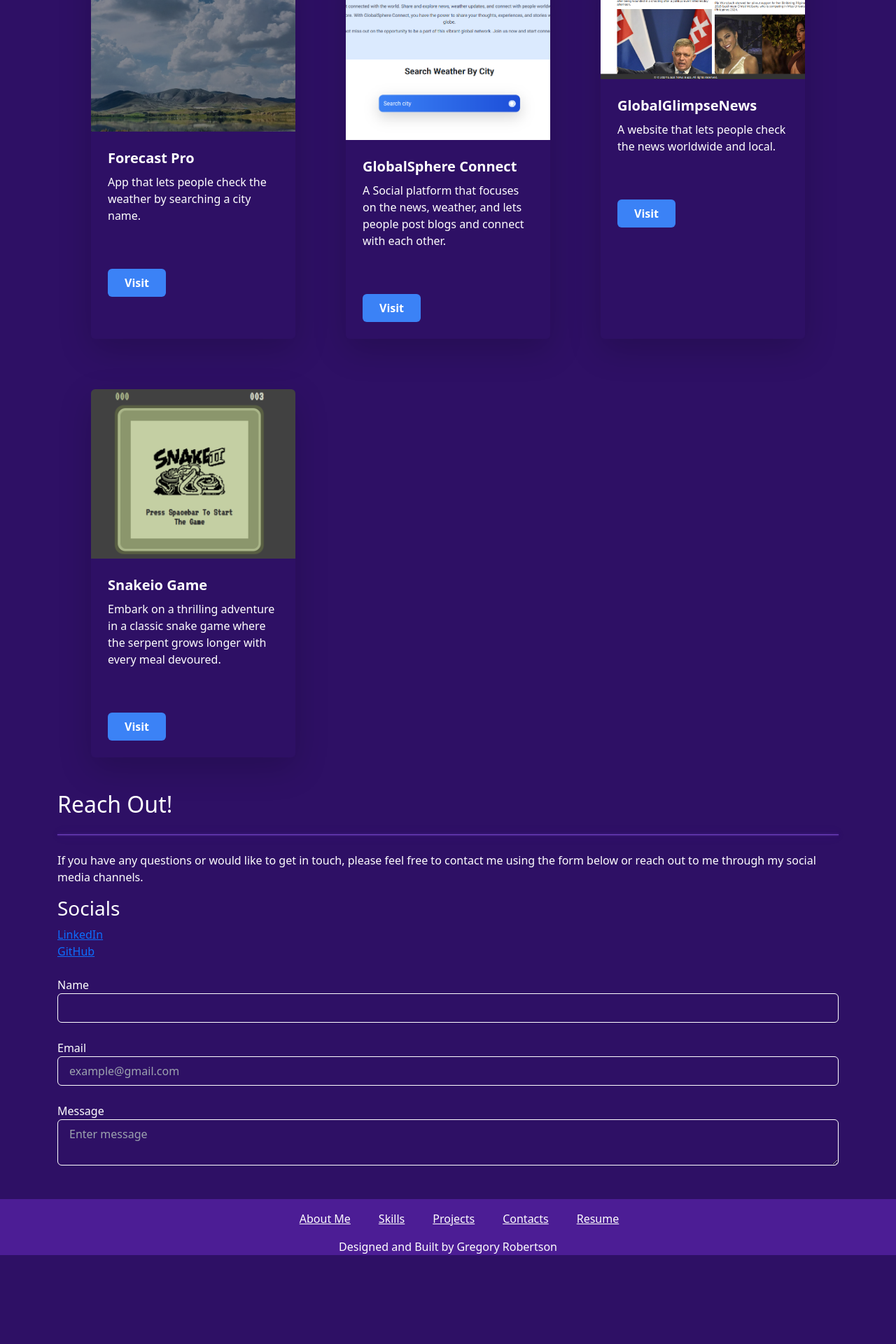
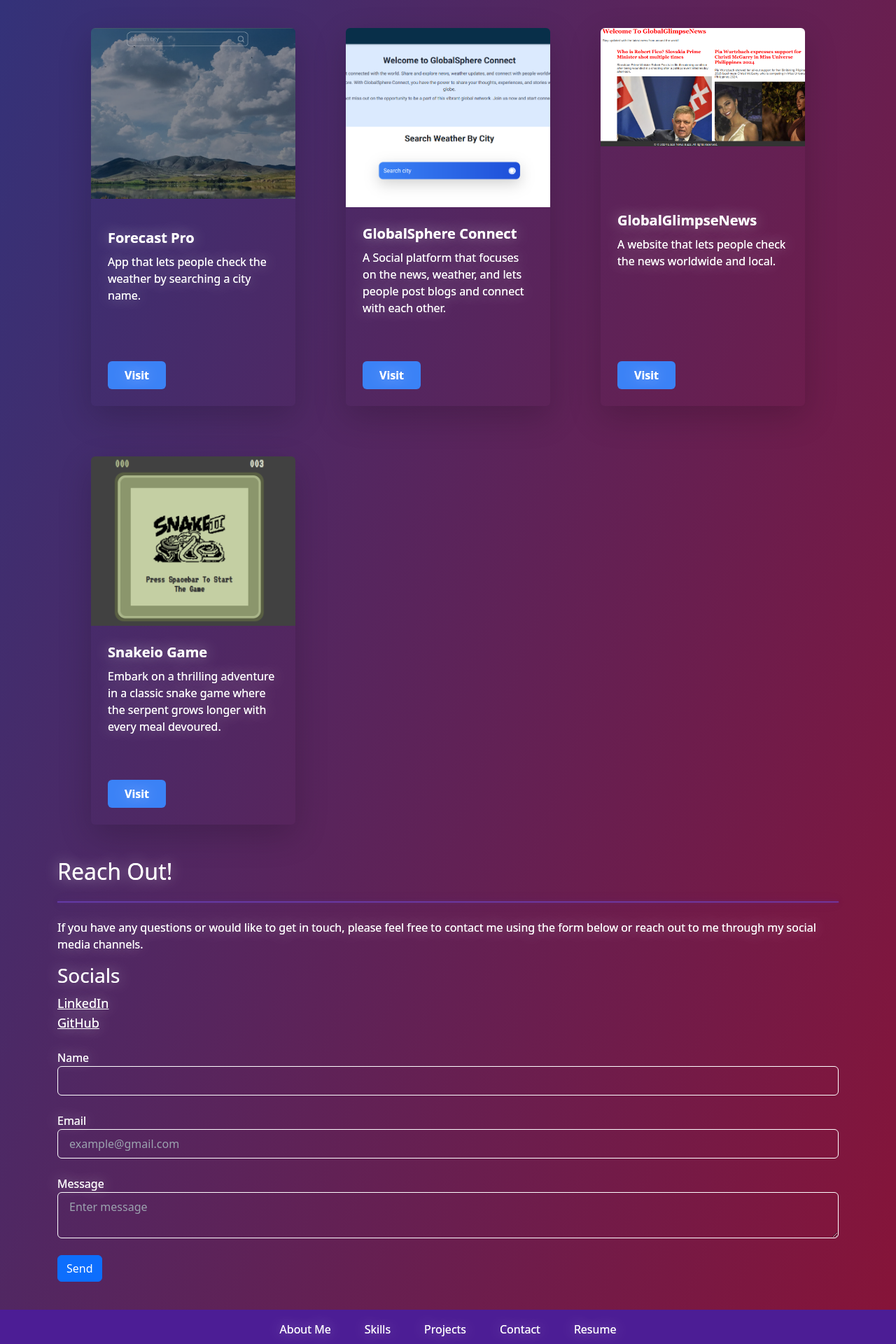
Before and after one commit to GregoryRobetertson/Gregory-Portfolio, a Next.js app: page / in a window 1280 px wide. Shown: the part 1360-3280 px from the top of the page at 70% size. Before the commit the page ends 3169 px from the top, so only its background shows below. Built offline with nearby package versions, Linux system fonts and the light colour scheme; no server answers.

Commit message:
changed styles

```diff
--- a/src/app/components/Contact.jsx
+++ b/src/app/components/Contact.jsx
@@ -1,36 +1,88 @@
+"use client";
+import emailjs from "emailjs-com";
+import { useRef } from "react";
 
 export default function Contact() {
-    const styles = {borderTop: '1px solid #6f42c1',
-    boxShadow: '0 0 2px rgba(111,66,193,.9),0 0 4px rgba(111,66,193,.4),0 0 1rem rgba(111,66,193,.3),0 0 4rem rgba(111,66,193,.1)',
-    opacity: '1'}
+  const service = process.env.NEXT_PUBLIC_EMAILJS_SERVICE_ID;
+  const template = process.env.NEXT_PUBLIC_EMAILJS_TEMPLATE_ID;
+  const userId = process.env.NEXT_PUBLIC_EMAILJS_USER_ID;
+  const form = useRef();
+
+  const sendEmail = async (e) => {
+    e.preventDefault();
+    try {
+      await emailjs.sendForm(service, template, form.current, userId);
+      console.log("Success!");
+    } catch (error) {
+      console.error("Failed to send", error);
+    }
+  };
+
+  const styles = {
+    borderTop: "1px solid #6f42c1",
+    boxShadow:
+      "0 0 2px rgba(111,66,193,.9),0 0 4px rgba(111,66,193,.4),0 0 1rem rgba(111,66,193,.3),0 0 4rem rgba(111,66,193,.1)",
+    opacity: "1",
+  };
   return (
     <div className="col-lg-12" id="contact">
       <h2>Reach Out!</h2>
-        <hr className='my-4' style={styles} />
-        <p>If you have any questions or would like to get in touch, please feel free to contact me using the form below or reach out to me through my social media channels.
-
+      <hr className="my-4" style={styles} />
+      <p>
+        If you have any questions or would like to get in touch, please feel
+        free to contact me using the form below or reach out to me through my
+        social media channels.
       </p>
       <h3>Socials</h3>
       <ul className="list-unstyled">
-    <li> <a href="https://www.linkedin.com/in/gregory-robertson-jr-968a22295/">LinkedIn</a> </li>
-    <li> <a href="https://github.com/GregoryRobetertson">GitHub</a> </li>
+        <li>
+          {" "}
+          <a  className="text-white text-lg" href="https://www.linkedin.com/in/gregory-robertson-jr-968a22295/">
+            LinkedIn
+          </a>{" "}
+        </li>
+        <li>
+          {" "}
+          <a  className="text-white text-lg" href="https://github.com/GregoryRobetertson">GitHub</a>{" "}
+        </li>
       </ul>
-<form className="mt-4 mx-auto text-white">
+      <form ref={form} onSubmit={sendEmail} className="mt-4 mx-auto text-white">
         <div className="flex flex-col mb-4">
-    <label htmlFor="name" className="text-white">Name</label>
-    <input type="text" id="name" className="bg-transparent border border-white rounded-md px-3 py-2 text-white w-full" />
+          <label htmlFor="name" className="text-white">
+            Name
+          </label>
+          <input
+            type="text"
+            id="name"
+            name="name_id"
+            className="bg-transparent border border-white rounded-md px-3 py-2 text-white w-full"
+          />
         </div>
         <div className="flex flex-col mb-4">
-    <label htmlFor="email" className="text-white">Email</label>
-    <input type="email" id="email" placeholder="example@gmail.com" className="bg-transparent border border-white rounded-md px-3 py-2 text-white w-full" />
+          <label htmlFor="email" className="text-white">
+            Email
+          </label>
+          <input
+            type="email"
+            name="email_id"
+            id="email"
+            placeholder="example@gmail.com"
+            className="bg-transparent border border-white rounded-md px-3 py-2 text-white w-full"
+          />
         </div>
         <div className="flex flex-col mb-4">
-    <label htmlFor="message" className="text-white">Message</label>
-    <textarea name="message" id="message" placeholder="Enter message" className="bg-transparent border border-white rounded-md px-3 py-2 text-white w-full"></textarea>
+          <label htmlFor="message" className="text-white">
+            Message
+          </label>
+          <textarea
+            name="message"
+            id="message"
+            placeholder="Enter message"
+            className="bg-transparent border border-white rounded-md px-3 py-2 text-white w-full"
+          ></textarea>
         </div>
+        <button className="btn btn-primary me-2 mb-10">Send</button>
       </form>
-
-
     </div>
-    )
+  );
 }
--- a/src/app/components/Footer.jsx
+++ b/src/app/components/Footer.jsx
@@ -1,30 +1,30 @@
 "use client";
+
+import { Nav } from "react-bootstrap";
 
 export default function Footer() {
   return (
-    <div className="bg-violet-900 mt-5 pt-3">
-    <div className="container mx-auto">
-      <ul className="flex justify-center space-x-10">
-        <li>
-          <a href="#about" className="text-white hover:text-violet-300">About Me</a>
-        </li>
-        <li>
-          <a href="#skills" className="text-white hover:text-violet-300">Skills</a>
-        </li>
-        <li>
-          <a href="#projects" className="text-white hover:text-violet-300">Projects</a>
-        </li>
-        <li>
-          <a href="#contacts" className="text-white hover:text-violet-300">Contacts</a>
-        </li>
-        <li>
-          <a href="#resume" className="text-white hover:text-violet-300">Resume</a>
-        </li>
-      </ul>
-      <div className="text-center mt-3">
-        <p className="text-white">Designed and Built by Gregory Robertson</p>
-      </div>
-    </div>
+    <div className="mt-0 p-2 bg-violet-900">
+    <nav className="container mx-auto flex justify-center">
+      <Nav activeKey="/home">
+        <Nav.Item>
+          <Nav.Link href="#about" className="text-white px-4 py-2 hover:bg-violet-800">About Me</Nav.Link>
+        </Nav.Item>
+        <Nav.Item>
+          <Nav.Link eventKey="link-1" href="#skills" className="text-white px-4 py-2 hover:bg-violet-800">Skills</Nav.Link>
+        </Nav.Item>
+        <Nav.Item>
+          <Nav.Link eventKey="link-2" href="#projects" className="text-white px-4 py-2 hover:bg-violet-800">Projects</Nav.Link>
+        </Nav.Item>
+        <Nav.Item>
+          <Nav.Link eventKey="link-3" href="#contact" className="text-white px-4 py-2 hover:bg-violet-800">Contact</Nav.Link>
+        </Nav.Item>
+        <Nav.Item>
+          <Nav.Link eventKey="link-4" href="" className="text-white px-4 py-2 hover:bg-violet-800">Resume</Nav.Link>
+        </Nav.Item>
+      </Nav>
+    </nav>
+    <p className="text-center mt-4">Designed and Built by Gregory Robertson</p>
   </div>
 
   );
--- a/src/app/components/Projects.jsx
+++ b/src/app/components/Projects.jsx
@@ -2,7 +2,7 @@
 import React from "react";
 import { Image } from "react-bootstrap";
 
-export default function Projects({title, text, src, link}) {
+export default function Projects({ title, text, src, link }) {
   const styles = {
     borderTop: "1px solid #6f42c1",
     boxShadow:
@@ -11,16 +11,21 @@ export default function Projects({title, text, src, link}) {
   };
   return (
     <>
-      {console.log(title,text,src,link)}
+      {console.log(title, text, src, link)}
 
-      <div className="flex flex-col max-w-sm rounded overflow-hidden shadow-lg m-4 text-white ">
+      <div className="flex flex-col max-w-sm  justify-between rounded overflow-hidden shadow-lg m-4 text-white ">
         <Image src={src} alt={title} className="w-full" />
         <div className="px-6 py-4">
           <div className="font-bold text-xl mb-2">{title}</div>
           <p>{text}</p>
         </div>
         <div className="px-6 py-4">
-        <a href={link} className="inline-block bg-blue-500 hover:bg-blue-700 text-white font-bold py-2 px-4 rounded no-underline">Visit</a>
+          <a
+            href={link}
+            className="inline-block bg-blue-500 hover:bg-blue-700 text-white font-bold py-2 px-4 rounded no-underline"
+          >
+            Visit
+          </a>
         </div>
       </div>
     </>
--- a/src/app/components/Skills.jsx
+++ b/src/app/components/Skills.jsx
@@ -7,7 +7,7 @@ export default function Skills() {
   return (
     <>
 
-    <div className='row mt-5 text-white ' id='skills'>
+    <div className='row mt-5 text-white md:mb-24'  id='skills'>
         <div className='col-lg-12'>
           <h3>Technical Skills</h3>
          <hr className='my-4' style={styles} />
@@ -34,7 +34,7 @@ export default function Skills() {
         <li className="flex items-center">
           <span className="mr-2 text-white text-2xl">&#8226;</span>
           <strong className='mr-1'>Other tools:</strong>
-       OAuth, GitHub, VS Code, Netlify
+       OAuth, GitHub, VS Code, Netlify, Emailjs
         </li>
       </ul>
     </div>
--- a/src/app/layout.js
+++ b/src/app/layout.js
@@ -7,9 +7,16 @@ export const metadata = {
 };
 
 export default function RootLayout({ children }) {
+  const styles = {
+    color: "#fff", /* Text color */
+    textShadow: `0 0 20px rgba(255, 255, 255, 0.5), /* White glow with reduced opacity */
+                 0 0 0px rgba(255, 255, 255, 0.5), /* Increase the blur and size slightly */
+                 0 0 0px rgba(255, 255, 255, 0.5)` /* Further increase the blur and size */
+  };
+
   return (
     <html lang="en">
-      <body className="bg-violet-950 text-white">{children}</body>
+      <body  style={styles} className="antialiased bg-gradient-to-br from-blue-900 to-rose-900 text-white">{children}</body>
     </html>
   );
 }
```
Lines whose indentation alone changed are shown as unchanged.
